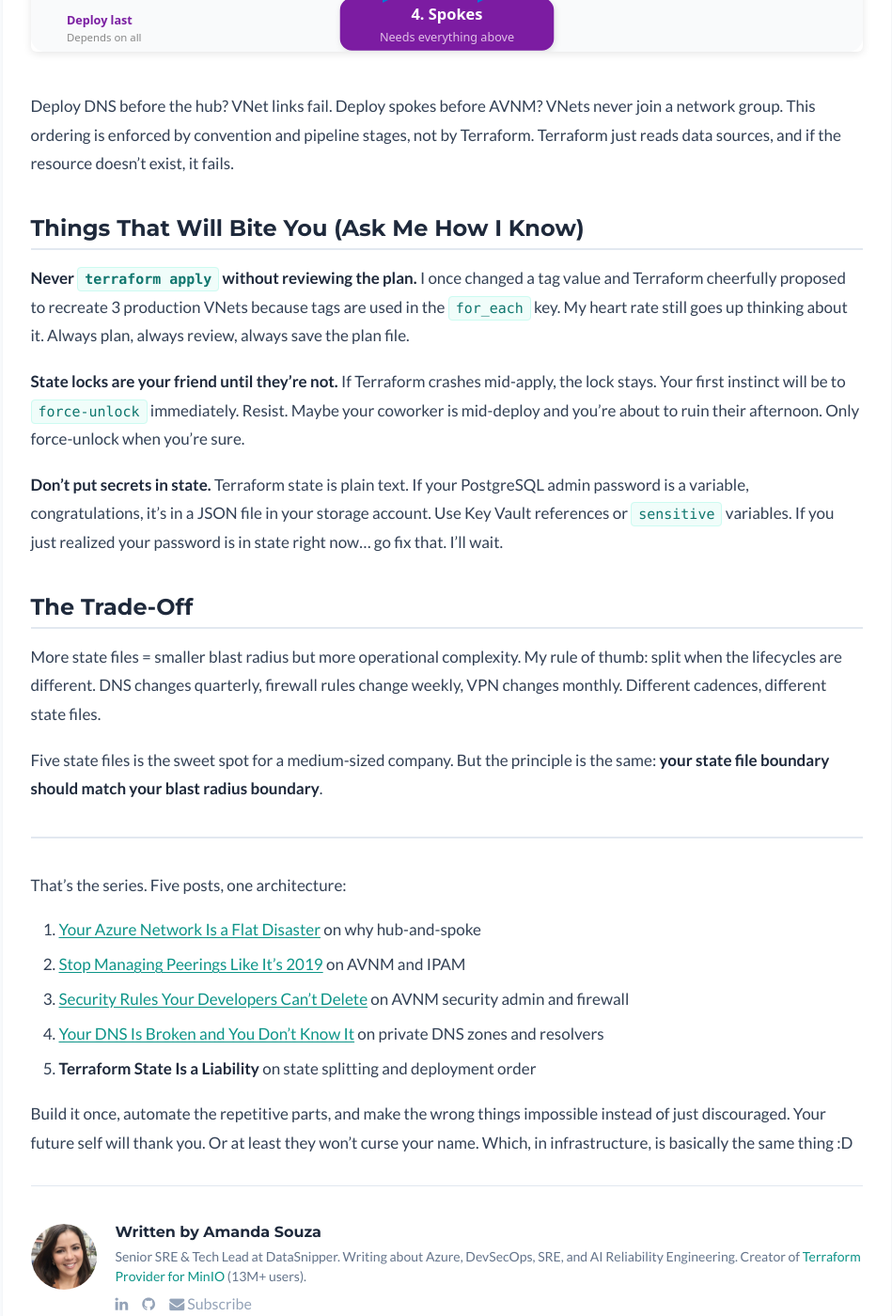
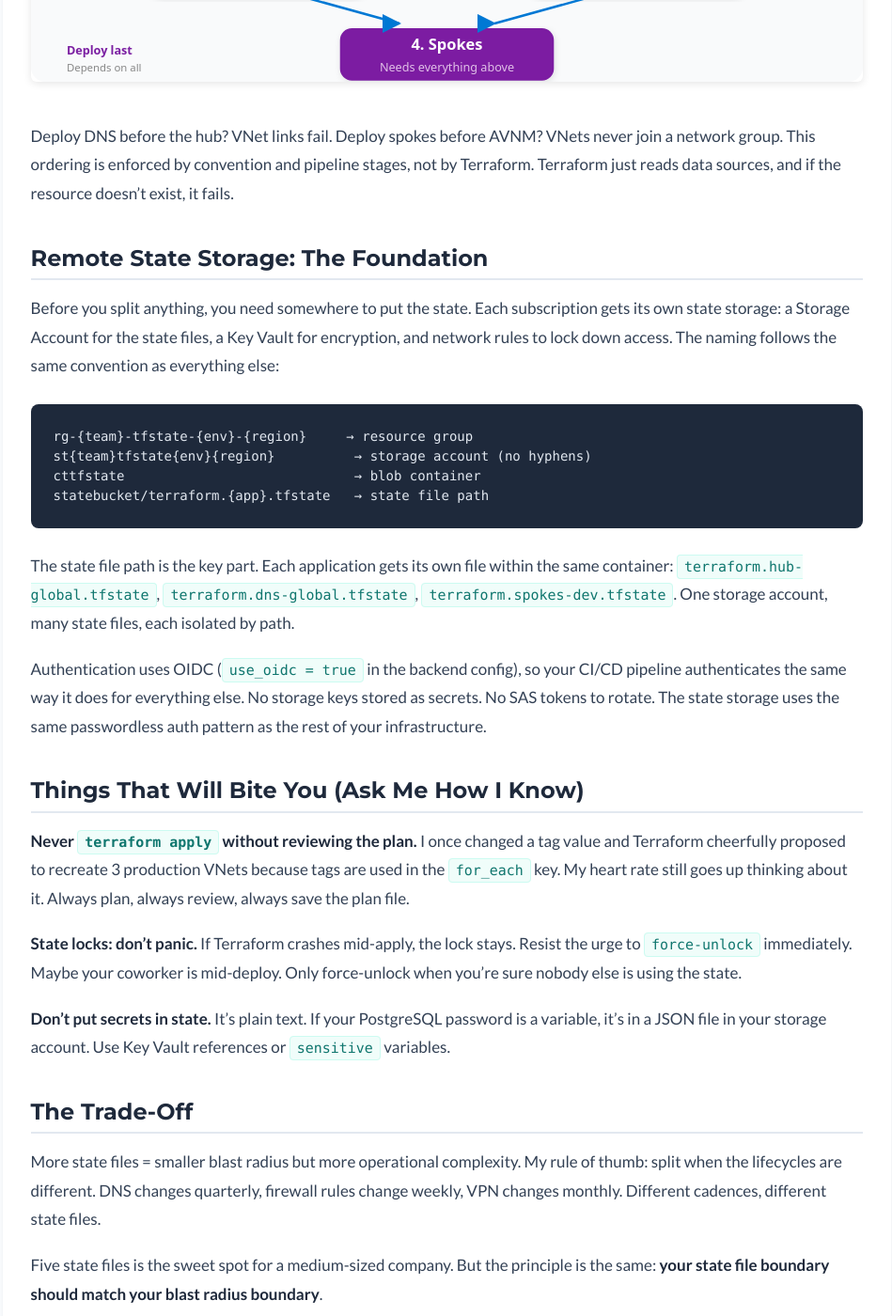
Before and after one commit to aminueza/aminueza.github.io, a Jekyll site: the page built from _posts/2026-03-11-terraform-state-is-a-liability.md, in a window 1280 px wide and 1400 px high, scrolled down 3061 px. Shown: the whole window at 94% size, without its empty margins (165-1114 px from the left). Built offline with Jekyll 4.4.1, drawn with Linux system fonts in a browser that asks for light colours; nearby versions of some CDN libraries; a style sheet for code colours, icons or effects is not loaded; some of the changed text lies outside the part shown.

Commit message:
Add remote state storage section to Terraform state post
Covers state storage naming convention, per-subscription setup,
blob container structure, OIDC auth for backend, and state file
path pattern. Trimmed series index to stay within read time.

Co-Authored-By: Claude Opus 4.6 (1M context) <noreply@anthropic.com>

````diff
--- a/_posts/2026-03-11-terraform-state-is-a-liability.md
+++ b/_posts/2026-03-11-terraform-state-is-a-liability.md
@@ -56,13 +56,28 @@ Split state files have **dependencies**. You can't deploy in any order.
 
 Deploy DNS before the hub? VNet links fail. Deploy spokes before AVNM? VNets never join a network group. This ordering is enforced by convention and pipeline stages, not by Terraform. Terraform just reads data sources, and if the resource doesn't exist, it fails.
 
+## Remote State Storage: The Foundation
+
+Before you split anything, you need somewhere to put the state. Each subscription gets its own state storage: a Storage Account for the state files, a Key Vault for encryption, and network rules to lock down access. The naming follows the same convention as everything else:
+
+```
+rg-{team}-tfstate-{env}-{region}     → resource group
+st{team}tfstate{env}{region}          → storage account (no hyphens)
+cttfstate                             → blob container
+statebucket/terraform.{app}.tfstate   → state file path
+```
+
+The state file path is the key part. Each application gets its own file within the same container: `terraform.hub-global.tfstate`, `terraform.dns-global.tfstate`, `terraform.spokes-dev.tfstate`. One storage account, many state files, each isolated by path.
+
+Authentication uses OIDC (`use_oidc = true` in the backend config), so your CI/CD pipeline authenticates the same way it does for everything else. No storage keys stored as secrets. No SAS tokens to rotate. The state storage uses the same passwordless auth pattern as the rest of your infrastructure.
+
 ## Things That Will Bite You (Ask Me How I Know)
 
 **Never `terraform apply` without reviewing the plan.** I once changed a tag value and Terraform cheerfully proposed to recreate 3 production VNets because tags are used in the `for_each` key. My heart rate still goes up thinking about it. Always plan, always review, always save the plan file.
 
-**State locks are your friend until they're not.** If Terraform crashes mid-apply, the lock stays. Your first instinct will be to `force-unlock` immediately. Resist. Maybe your coworker is mid-deploy and you're about to ruin their afternoon. Only force-unlock when you're sure.
+**State locks: don't panic.** If Terraform crashes mid-apply, the lock stays. Resist the urge to `force-unlock` immediately. Maybe your coworker is mid-deploy. Only force-unlock when you're sure nobody else is using the state.
 
-**Don't put secrets in state.** Terraform state is plain text. If your PostgreSQL admin password is a variable, congratulations, it's in a JSON file in your storage account. Use Key Vault references or `sensitive` variables. If you just realized your password is in state right now... go fix that. I'll wait.
+**Don't put secrets in state.** It's plain text. If your PostgreSQL password is a variable, it's in a JSON file in your storage account. Use Key Vault references or `sensitive` variables.
 
 ## The Trade-Off
 
@@ -70,14 +85,4 @@ More state files = smaller blast radius but more operational complexity. My rule
 
 Five state files is the sweet spot for a medium-sized company. But the principle is the same: **your state file boundary should match your blast radius boundary**.
 
----
-
-That's the series. Five posts, one architecture:
-
-1. [Your Azure Network Is a Flat Disaster](#) on why hub-and-spoke
-2. [Stop Managing Peerings Like It's 2019](#) on AVNM and IPAM
-3. [Security Rules Your Developers Can't Delete](#) on AVNM security admin and firewall
-4. [Your DNS Is Broken and You Don't Know It](#) on private DNS zones and resolvers
-5. **Terraform State Is a Liability** on state splitting and deployment order
-
 Build it once, automate the repetitive parts, and make the wrong things impossible instead of just discouraged. Your future self will thank you. Or at least they won't curse your name. Which, in infrastructure, is basically the same thing :D
````
